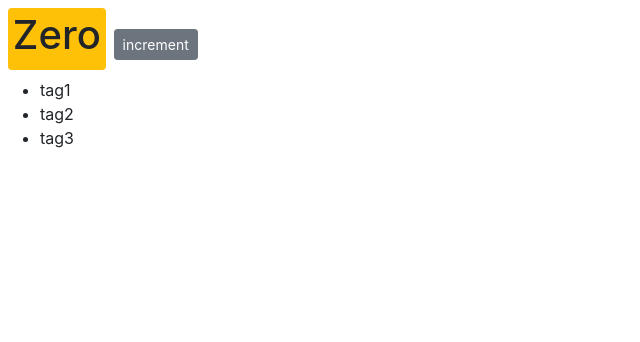
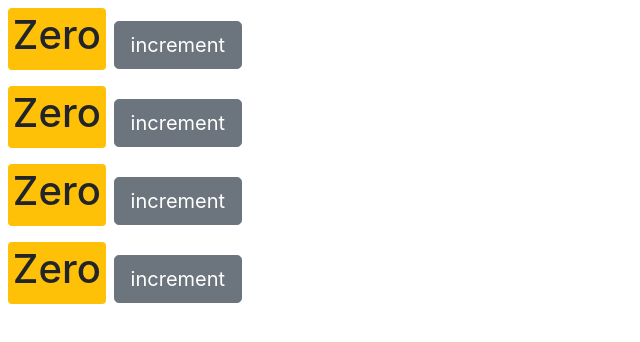
Before and after one commit to YoussefSherif10/Counter_React, a React (Create React App) app: page / in a window 1280 px wide. Shown: the top 342 px of the page, without its empty margins (0-640 px from the left). Built offline with nearby package versions, Linux system fonts and the light colour scheme.

Commit message:
Created counters component that contains several counter components. Modified index to render Counters.

```diff
--- a/src/components/counter.jsx
+++ b/src/components/counter.jsx
@@ -4,7 +4,6 @@ class Counter extends Component {
     // state is a special object that contains any data that component needs
     state = {
         count: 0,
-        tags: ['tag1', 'tag2', 'tag3'],
     };
 
     render() {
@@ -14,14 +13,10 @@ class Counter extends Component {
             // div just the root one
             // braces used for dynamic rendering
             // class attribute is className as class is a reserved word in js
-            <React.Fragment>
+            <div>
                 <span className={this.classes()}>{this.formatCount()}</span>
-                <button onClick={this.handleIncrement} className="btn btn-secondary btn-sm">increment</button>
-                <ul>
-                    {this.state.tags.length === 0 && <p>Please Add New Tag !</p>}
-                    {this.state.tags.map(tag => <li key={tag}>{tag}</li>)}
-                </ul>
-            </React.Fragment>
+                <button onClick={this.handleIncrement} className="btn btn-secondary btn-lg">increment</button>
+            </div>
         );
     }
 
--- /dev/null
+++ b/src/components/counters.jsx
@@ -0,0 +1,19 @@
+import React, {Component} from "react";
+import Counter from "./counter";
+
+class Counters extends Component {
+    state = {};
+
+    render() {
+        return (
+            <div>
+                <Counter />
+                <Counter />
+                <Counter />
+                <Counter />
+            </div>
+        );
+    }
+}
+
+export default Counters;
--- a/src/index.js
+++ b/src/index.js
@@ -4,12 +4,12 @@ import './index.css';
 import App from './App';
 import reportWebVitals from './reportWebVitals';
 import 'bootstrap/dist/css/bootstrap.css'
-import Counter from "./components/counter";
+import Counters from "./components/counters";
 
 const root = ReactDOM.createRoot(document.getElementById('root'));
 root.render(
   <React.StrictMode>
-    <Counter />
+    <Counters />
   </React.StrictMode>
 );
 
```
